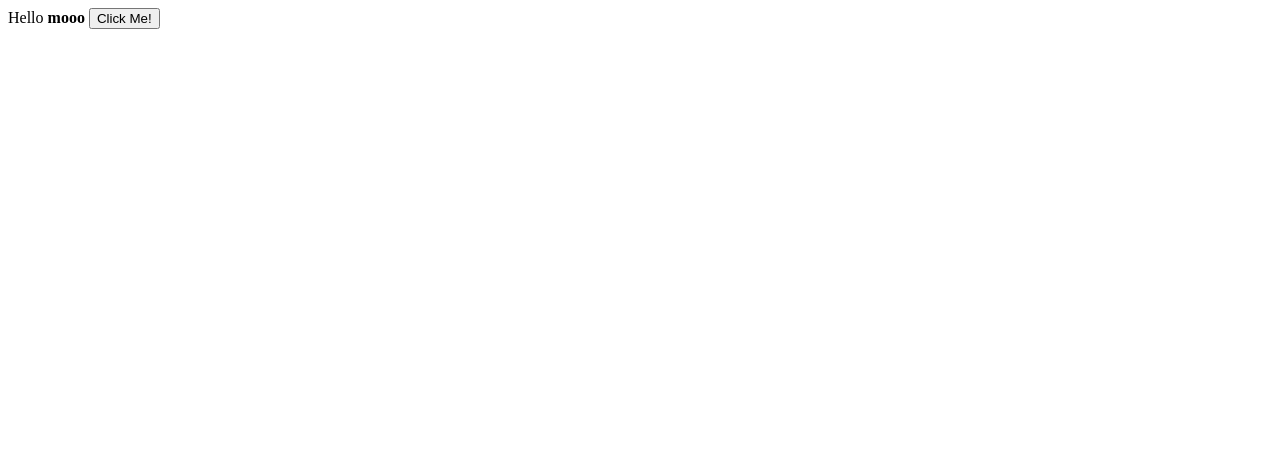
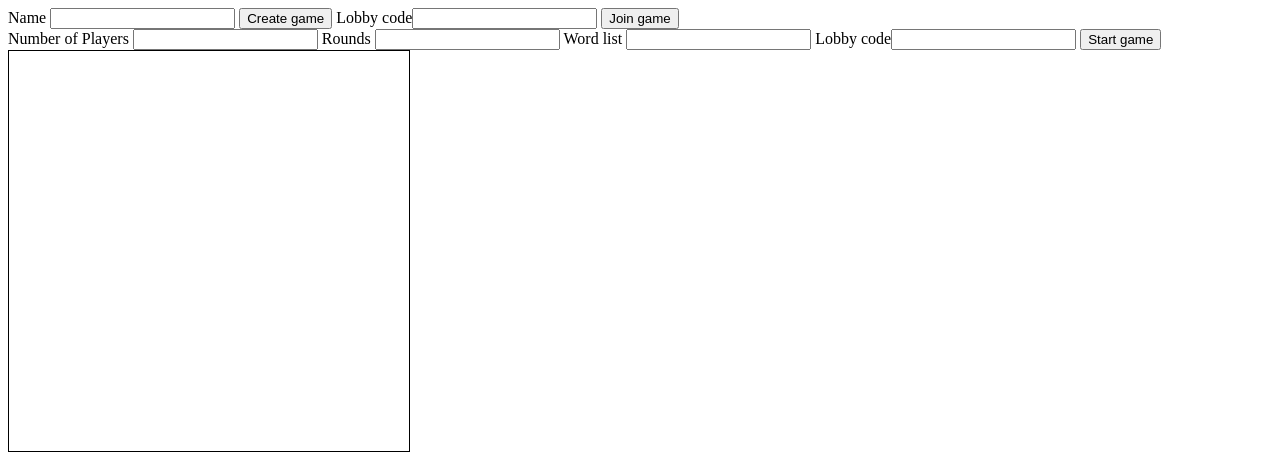
Before and after one commit to lwagner94/drawing-game, a website built with webpack: page frontend/src/index.html in a window 1280 px wide. Built offline with nearby package versions, Linux system fonts and the light colour scheme; no server answers.

Commit message:
Redo HTML rendering approach

```diff
--- a/frontend/src/AbstractView.js
+++ b/frontend/src/AbstractView.js
@@ -12,35 +12,19 @@ export default class AbstractView {
 
     set visible(new_value) {
         this.view_visible = new_value;
-        this.render();
-        this.afterRender();
+        const element = document.getElementById(this.div_id)
 
-    }
-
-    inject() {
-        return `<div id=${this.div_id}></div>`
-    }
-
-    get div() {
-        return document.getElementById(this.div_id);
-    }
-
-    get html() {
-        return ""
-    }
-
-    render() {
-        if (this.visible) {
-            this.div.innerHTML = this.html
+        if (element) {
+            if (new_value) {
+                element.style.display = 'block';
+            }
+            else {
+                element.style.display = 'none';
+            }
         }
         else {
-            this.div.innerHTML = "";
+            console.log(`Could not find div with id ${this.div_id}!`);
         }
 
     }
-
-    afterRender() {
-    }
-
-
 }
--- a/frontend/src/Controller.js
+++ b/frontend/src/Controller.js
@@ -1,9 +1,8 @@
 
 
 export default class Controller {
-    constructor(model, mainView, titleScreenView, gameLobbyView, gameView) {
+    constructor(model, titleScreenView, gameLobbyView, gameView) {
         this.model = model;
-        this.mainView = mainView;
         this.titleScreenView = titleScreenView;
         this.gameLobbyView = gameLobbyView;
         this.gameView = gameView;
@@ -15,12 +14,6 @@ export default class Controller {
     }
 
     registerHandlers() {
-
-        this.mainView.handler = () => {
-            console.log("Click");
-            // this.titleScreenView.visible = !this.titleScreenView.visible;
-            this.gameView.visible = true;
-        }
 
         this.gameView.canvasChangedHandler = (content) => {
             this.model.setCanvasContent(content);
--- a/frontend/src/GameLobbyView.js
+++ b/frontend/src/GameLobbyView.js
@@ -17,29 +17,6 @@ export default class GameLobbyView extends AbstractView {
         model.registerUserListListener(() => {
             this.render();
         });
-    }
-
-    get html() {
-        var content = `
-
-        Number of Players <input id=input_number_of_players></input>
-        Rounds <input id=input_rounds></input>
-        Word list <input id=input_wordlist></input>
-        Lobby code<input type="text" id=input_lobby_code></input>
-        <button id=button_start_game>Start game</button>
-        Players:
-        `
-        for (const player of this.model.getUserList()) {
-            content += player + ", "
-        }
-
-        return content;
-
-    }
-
-    afterRender() {
-        if (!this.visible)
-            return;
 
         this.input_number_of_players = document.getElementById("input_number_of_players");
         this.input_rounds = document.getElementById("input_rounds");
@@ -50,16 +27,5 @@ export default class GameLobbyView extends AbstractView {
 
         console.log("Here")
         this.button_start_game.onclick = this.startGameHandler;
-
-
-        // this.button_join_game.onclick = function() {
-        //     console.log("Join Game");
-        // }
-
-        // this.button_create_game.onclick = function() {
-        //     console.log("Create Game");
-        // }
     }
-
-
 }
--- a/frontend/src/GameView.js
+++ b/frontend/src/GameView.js
@@ -14,7 +14,18 @@ export default class GameView extends AbstractView {
         this.ctx = null;
         this.canvasChangedHandler = (content) => {};
 
-        model.registerCanvasListener(content => {
+        this.setupHandlers();
+        // this.previousX = 0;
+        // this.previousY = 0;
+        // this.pressed = false;
+
+        // model.registerUserListListener(() => {
+        //     this.render();
+        // });
+    }
+
+    setupHandlers() {
+        this.model.registerCanvasListener(content => {
             if (this.canvasDrawing !== null) {
                 var img = new Image();
                 img.onload = () => {
@@ -27,28 +38,6 @@ export default class GameView extends AbstractView {
             }
 
         });
-        // this.previousX = 0;
-        // this.previousY = 0;
-        // this.pressed = false;
-
-        // model.registerUserListListener(() => {
-        //     this.render();
-        // });
-    }
-
-    get html() {
-        var content = `
-        <canvas id=canvas_drawing width=400 height=400 style="border:1px solid #000000;"></canvas>
-        `;
-
-        return content;
-
-    }
-
-
-    afterRender() {
-        if (!this.visible)
-            return;
 
         this.canvasDrawing = document.getElementById("canvas_drawing");
         this.ctx = this.canvasDrawing.getContext("2d");
@@ -104,23 +93,6 @@ export default class GameView extends AbstractView {
             this.currentY = event.clientY - rect.top;
 
         });
-
-
-        // this.input_number_of_players = document.getElementById("input_number_of_players");
-        // this.input_rounds = document.getElementById("input_rounds");
-        // this.input_wordlist = document.getElementById("input_wordlist");
-        // this.input_lobby_code = document.getElementById("input_lobby_code");
-        // this.button_start_game = document.getElementById("button_start_game");
-
-
-        // this.button_join_game.onclick = function() {
-        //     console.log("Join Game");
-        // }
-
-        // this.button_create_game.onclick = function() {
-        //     console.log("Create Game");
-        // }
     }
 
-
 }
--- a/frontend/src/MainView.js
+++ /dev/null
@@ -1,36 +0,0 @@
-'use strict'
-
-import AbstractView from "./AbstractView";
-import GameLobbyView from "./GameLobbyView";
-import TitleScreenView from "./TitleScreenView"
-
-export default class MainView extends AbstractView {
-    constructor(model, titleScreenView, gameLobbyView, gameView) {
-        super("div_mainview")
-        this.model = model;
-        this.titlescreenview = titleScreenView;
-        this.gamelobbyview = gameLobbyView;
-        this.gameView = gameView;
-
-        this.handler = () => {};
-    }
-
-    get html() {
-        return `
-        Hello <b>mooo</b>
-        <button id=mybutton type="button">Click Me!</button>
-        ${this.titlescreenview.inject()}
-        ${this.gamelobbyview.inject()}
-        ${this.gameView.inject()}
-
-        `
-    }
-
-    afterRender() {
-        if (!this.visible)
-            return;
-
-        const button = document.getElementById("mybutton");
-        button.onclick = this.handler;
-    }
-}
--- a/frontend/src/TitleScreenView.js
+++ b/frontend/src/TitleScreenView.js
@@ -16,14 +16,7 @@ export default class TitleScreenView extends AbstractView {
     }
 
     get html() {
-        return `
-
-        Name <input id=input_name></input>
-        <button id=button_create_game>Create game </button>
-        Lobby code<input type="text" id=input_lobby_code></input>
-        <button id=button_join_game>Join game</button>
-        `
-
+        return ""
     }
 
     afterRender() {
--- a/frontend/src/index.html
+++ b/frontend/src/index.html
@@ -6,6 +6,25 @@
 </head>
 <body>
     <div id=content></div>
+    <div id=div_titlescreenview>
+        Name <input id=input_name></input>
+        <button id=button_create_game>Create game </button>
+        Lobby code<input type="text" id=input_lobby_code></input>
+        <button id=button_join_game>Join game</button>
+    </div>
+    <div id=div_gamelobbyview>
+        Number of Players <input id=input_number_of_players></input>
+        Rounds <input id=input_rounds></input>
+        Word list <input id=input_wordlist></input>
+        Lobby code<input type="text" id=input_lobby_code></input>
+        <button id=button_start_game>Start game</button>
+    </div>
+    <div id=div_gameview>
+        <canvas id=canvas_drawing width=400 height=400 style="border:1px solid #000000;"></canvas>
+    </div>
+
+
+
 
 </body>
 </html>
--- a/frontend/src/index.js
+++ b/frontend/src/index.js
@@ -1,5 +1,3 @@
-import _ from 'lodash'
-import MainView from './MainView.js'
 import Controller from './Controller'
 import GameLobbyView from './GameLobbyView.js';
 import GameView from './GameView'
@@ -7,22 +5,11 @@ import TitleScreenView from './TitleScreenView.js';
 import Model from './Model.js';
 
 function init() {
-  const element = document.getElementById('content');
-
-
   const model = new Model();
   const gameLobbyView = new GameLobbyView(model);
   const titleScreenView = new TitleScreenView(model);
   const gameView = new GameView(model)
-  const mainView = new MainView(model, titleScreenView, gameLobbyView, gameView);
-
-
-
-  const controller = new Controller(model, mainView, titleScreenView, gameLobbyView, gameView);
-
-  element.innerHTML = mainView.inject();
-  mainView.visible = true;
-  console.log("foobar");
+  const controller = new Controller(model, titleScreenView, gameLobbyView, gameView);
 }
 
 init();
```
